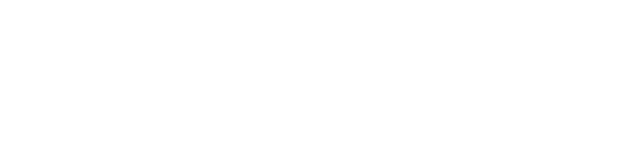
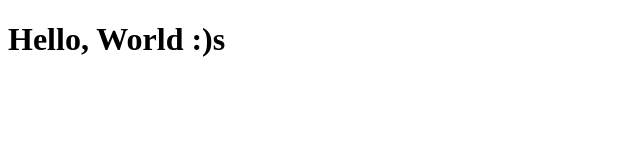
Before and after one commit to london-cindy/likelion_html, a plain HTML site: page index.html in a window 1280 px wide. Shown: the whole page, without its empty margins (0-640 px from the left). Drawn offline with Linux system fonts and the light colour scheme.

Commit message:
hello world

```diff
--- a/index.html
+++ b/index.html
@@ -10,9 +10,9 @@
     <meta name=
  content=
 >
-    <title></title>
+    <title>hello Cindy</title>
 </head>
 <body>
-
+    <h1>Hello, World :)s</h1>
 </body>
 </html>
```
